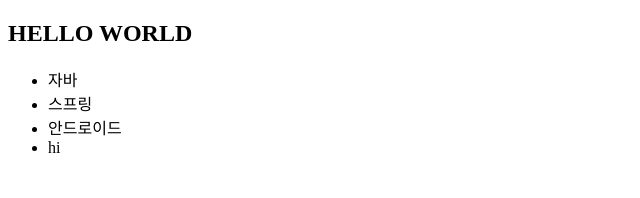
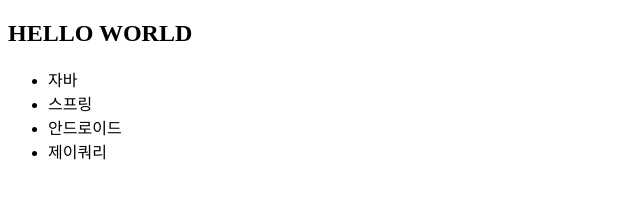
Before and after one commit to eogk09/kosmo-8-git, a plain HTML site: page WebContent/Index.html in a window 1280 px wide. Shown: the full height of the page, 0-640 px from the left. Drawn offline with Linux system fonts and the light colour scheme.

Commit message:
제이쿼리 아이템 추가

```diff
--- a/WebContent/Index.html
+++ b/WebContent/Index.html
@@ -10,7 +10,7 @@
 	<li>자바</li>
 	<li>스프링</li>
 	<li>안드로이드</li>
-	<li>hi</li>
+	<li>제이쿼리</li>
 </ul>
 </body>
 </html>
```
